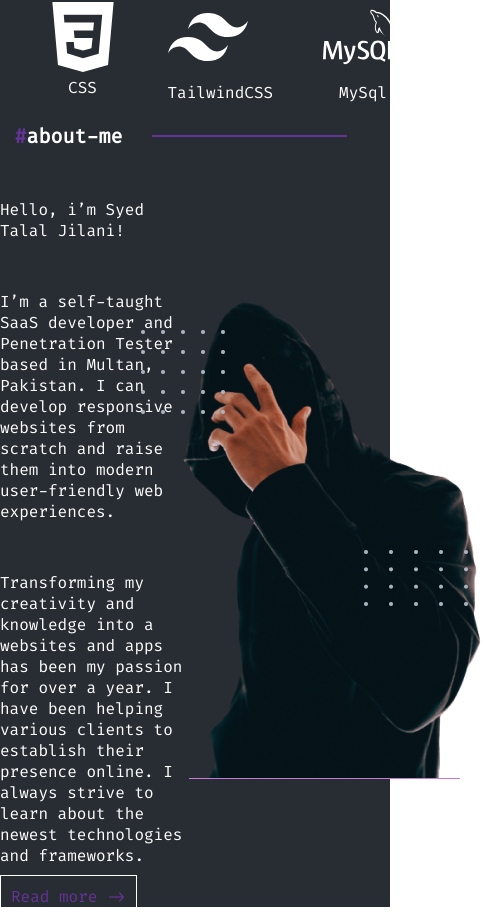
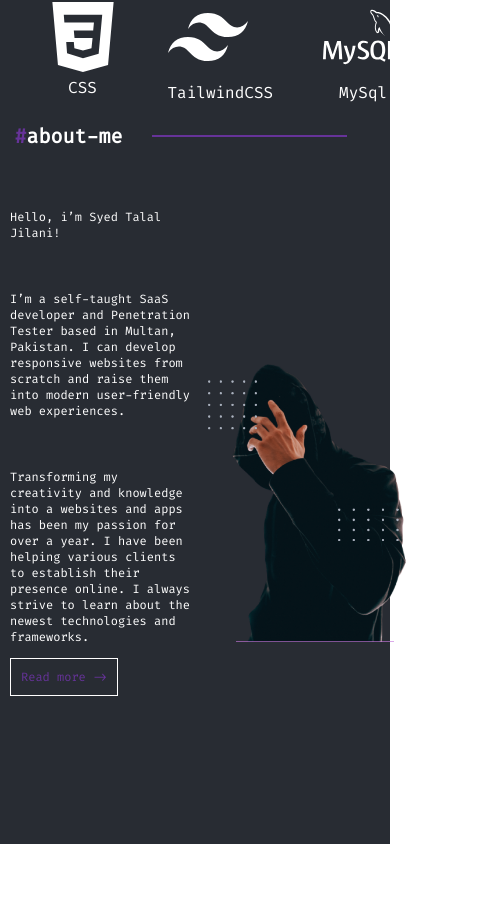
Before and after one commit to syedtalaljilani/portfolio, a React (Vite) app: page / in a window 390 px wide. Shown: the part 3860-4778 px from the top of the page, 484 px wide, since content can reach past the window. After the commit the page ends 4704 px from the top, so only its background shows below. Built offline with nearby package versions, Linux system fonts and the light colour scheme.

Commit message:
about section added

```diff
--- a/src/styles/ProjectLatest.scss
+++ b/src/styles/ProjectLatest.scss
@@ -35,7 +35,6 @@
     font-size: 12px;
 }
 .project_grid{
-    height:180vh;
     justify-content: center;
     display: grid;
     gap:10px;
--- a/src/styles/SkillBoard.scss
+++ b/src/styles/SkillBoard.scss
@@ -45,8 +45,3 @@
         }
     }
 }
-
-@media only screen and (min-width: 768px) and (max-width: 1023px){
-    //tablet
-
-}
--- a/src/styles/Smallaboutme.scss
+++ b/src/styles/Smallaboutme.scss
@@ -1,33 +1,53 @@
-.container_smallaboutme{
+.container_smallaboutme {
     margin-top: 20px;
     display: flex;
-    >div{
+    > div {
         margin: auto;
     }
-    >.hr{
+    > .hr {
         border: 1px solid rebeccapurple;
         width: 50%;
     }
-    >.heading>h1{
+    > .heading > h1 {
         color: white;
-        >span{
+        > span {
             color: rebeccapurple;
         }
     }
 }
-.grid_about{
-    display:grid;
+.grid_about {
+    display: grid;
     grid-template-columns: 50% 50%;
-    gap:20px;
+    gap: 20px;
     place-items: center;
-    >.col1>p{
+    > .col1 > p {
         margin-top: 50px;
         color: white;
-        margin-bottom:20px;
+        margin-bottom: 20px;
     }
-    a{
-        color:rebeccapurple;
+    a {
+        color: rebeccapurple;
         border: 1px solid white;
-        padding:10px;
+        padding: 10px;
     }
 }
+
+@media only screen and (max-width: 767px) {
+    //mobile
+
+    .grid_about > .col1 {
+        height: 80vh;
+        > p,
+        a {
+            font-size: 12px;
+        }
+    }
+    .grid_about>.col2{
+        >img{
+            width: 200px;
+        }
+    }
+    .grid_about{
+        padding: 10px;
+    }
+}
```
